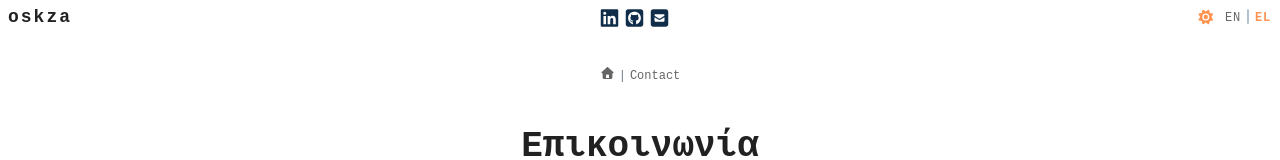
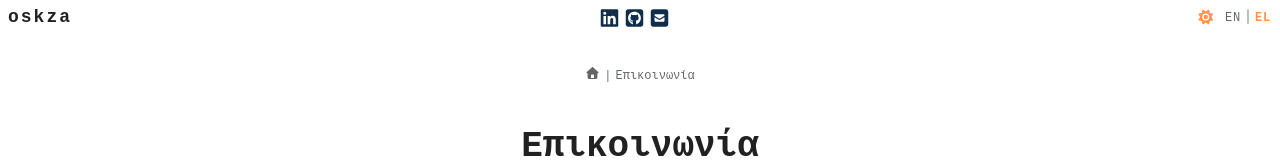
Before and after one commit to oskza/oskza-web, a Vue app: page /contact in a window 1280 px wide. Shown: the top 160 px of the page. Built offline with nearby package versions, Linux system fonts and the light colour scheme; a web font is replaced by a local one.

Commit message:
refactor: translated breadcrumbs

```diff
--- a/src/components/page/Page.vue
+++ b/src/components/page/Page.vue
@@ -1,8 +1,7 @@
 <template>
 <div class="page">
   <Options>
-    <!-- <GoBackBtn /> -->
-    <Breadcrumbs :items="breadcrumbs" />
+    <Breadcrumbs :items="translatedBreadcrumbs" />
     <slot name="options"></slot>
   </Options>
   <Title><slot name="title"></slot></Title>
@@ -11,21 +10,37 @@
 </template>
 
 <script setup>
+import { computed } from 'vue'
 import { useRoute } from 'vue-router'
 import { useI18n } from 'vue-i18n'
+import { projects } from '../../data/projects'
 import Title from './Title.vue'
 import Options from './Options.vue'
 import Breadcrumbs from '../ui/Breadcrumbs.vue'
 
 const route = useRoute()
-const { t } = useI18n()
+const { t, locale } = useI18n()
 
-const lastMatch = route.matched[route.matched.length - 1]
+const lastMatch = computed(() => route.matched[route.matched.length - 1])
 
-const breadcrumbs =
-  typeof lastMatch.meta.breadcrumbs === 'function'
-    ? lastMatch.meta.breadcrumbs(route, { t })
-    : lastMatch.meta.breadcrumbs ?? []
+const translatedBreadcrumbs = computed(() => {
+  const raw = typeof lastMatch.value.meta.breadcrumbs === 'function'
+    ? lastMatch.value.meta.breadcrumbs(route)
+    : lastMatch.value.meta.breadcrumbs ?? []
+
+  return raw.map(item => {
+    let label = item.labelKey ? t(item.labelKey) : item.label
+
+    if (projects.some(p => p.id === label)) {
+      label = t(`projects.${label}.title`)
+    }
+
+    return {
+      ...item,
+      label
+    }
+  })
+})
 </script>
 
 <style scoped>
--- a/src/components/ui/Breadcrumbs.vue
+++ b/src/components/ui/Breadcrumbs.vue
@@ -22,7 +22,7 @@ const { items } = defineProps({
 
 const renderedItems = computed(() =>
   items.map(item => {
-    return (item.label === 'Home')
+    return (item.label === 'home')
       ? { ...item, isHome: true, label: '' }
       : { ...item, isHome: false };
   })
--- a/src/router/index.js
+++ b/src/router/index.js
@@ -1,5 +1,4 @@
 import { createRouter, createWebHistory } from 'vue-router'
-import { useI18n } from 'vue-i18n'
 import DefaultLayout from '../layouts/DefaultLayout.vue'
 import Home from '../views/Home.vue'
 import Contact from '../views/Contact.vue'
@@ -13,20 +12,15 @@ const routes = [
     path: '/',
     component: DefaultLayout,
     children: [
-      {
-        path: '',
-        name: 'home',
-        component: Home,
-        meta: { hideFooter: true }
-      },
+      { path: '', name: 'home', component: Home, meta: { hideFooter: true } },
       {
         path: 'contact',
         name: 'contact',
         component: Contact,
         meta: {
           breadcrumbs: [
-            { label: 'Home', to: '/' },
-            { label: 'Contact' }
+            { labelKey: 'home', to: '/' },
+            { labelKey: 'contactPage.pageTitle' }
           ]
         }
       },
@@ -36,8 +30,8 @@ const routes = [
         component: Courses,
         meta: {
           breadcrumbs: [
-            { label: 'Home', to: '/' },
-            { label: 'Courses' }
+            { label: 'home', to: '/' },
+            { labelKey: 'coursesPage.pageTitle' }
           ]
         }
       },
@@ -47,46 +41,38 @@ const routes = [
         component: Projects,
         meta: {
           breadcrumbs: [
-            { label: 'Home', to: '/' },
-            { label: 'Projects' }
+            { labelKey: 'home', to: '/' },
+            { labelKey: 'projectsPage.pageTitle' }
           ]
         }
       },
       {
-        path: "projects/:slug",
-        name: "project",
+        path: 'projects/:slug',
+        name: 'project',
         component: Project,
         meta: {
-          breadcrumbs: (route, i18n) => {
-
+          breadcrumbs: (route) => {
             const project = projects.find(p => p.slug === route.params.slug)
-
-            const title = project
-              ? i18n.t(`projects.${ project.id }.title`)
-              : route.params.slug
-
             return [
-              { label: 'Home', to: '/' },
-              { label: 'Projects', to: '/projects' },
-              { label: title }
+              { labelKey: 'home', to: '/' },
+              { labelKey: 'projectsPage.pageTitle', to: '/projects' },
+              { label: project ? project.id : route.params.slug }
             ]
           }
         },
         beforeEnter: (to, from, next) => {
-          if (projects.some(p => p.slug === to.params.slug))
-            next()
-          else
-            next('/')
+          if (projects.some(p => p.slug === to.params.slug)) next()
+          else next('/')
         }
       }
     ]
   },
-  {
-    path: '/:pathMatch(.*)*',
-    redirect: '/'
-  }
+  { path: '/:pathMatch(.*)*', redirect: '/' }
 ]
 
-const router = createRouter({ history: createWebHistory(), routes })
+const router = createRouter({
+  history: createWebHistory(),
+  routes
+})
 
 export default router
```
